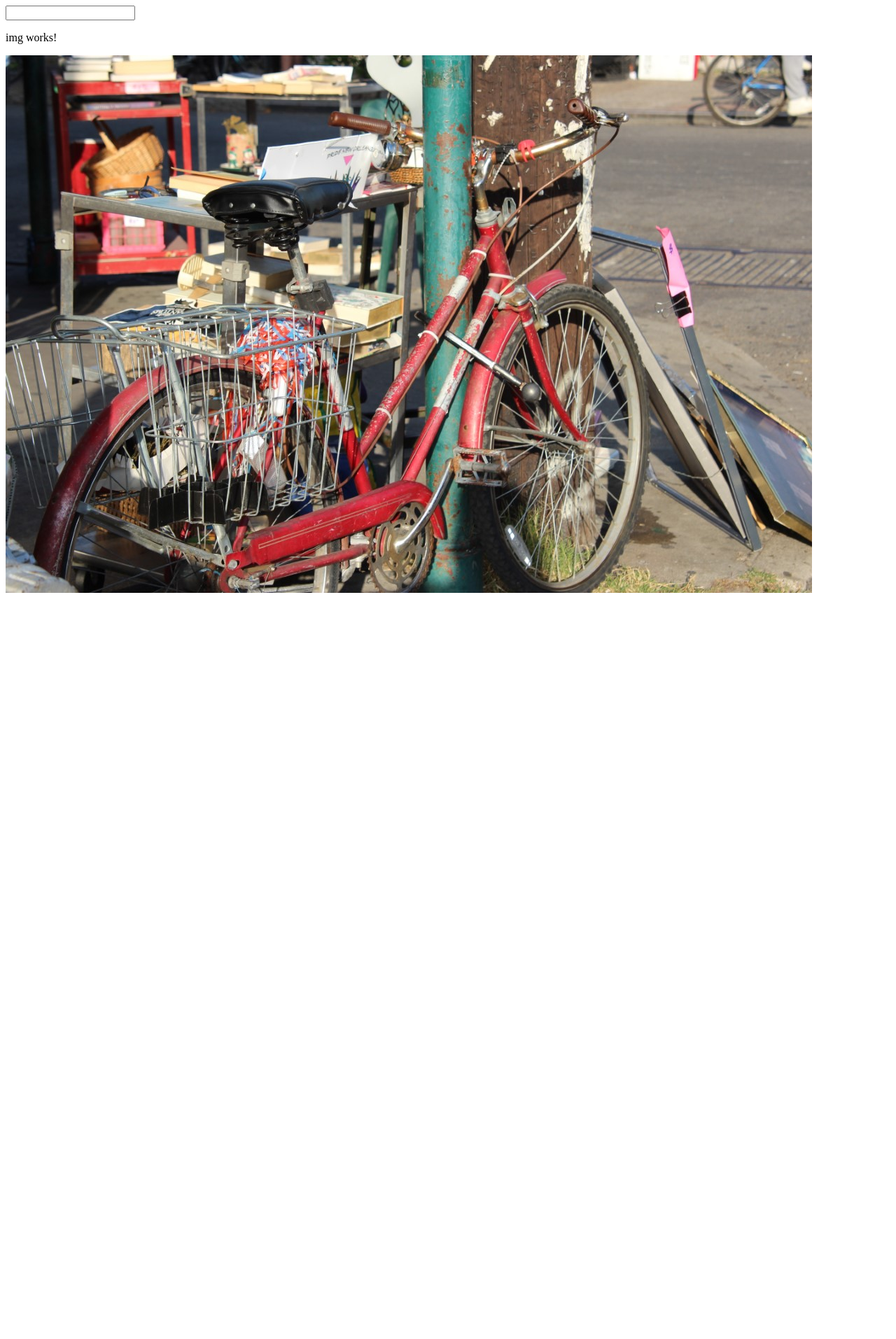
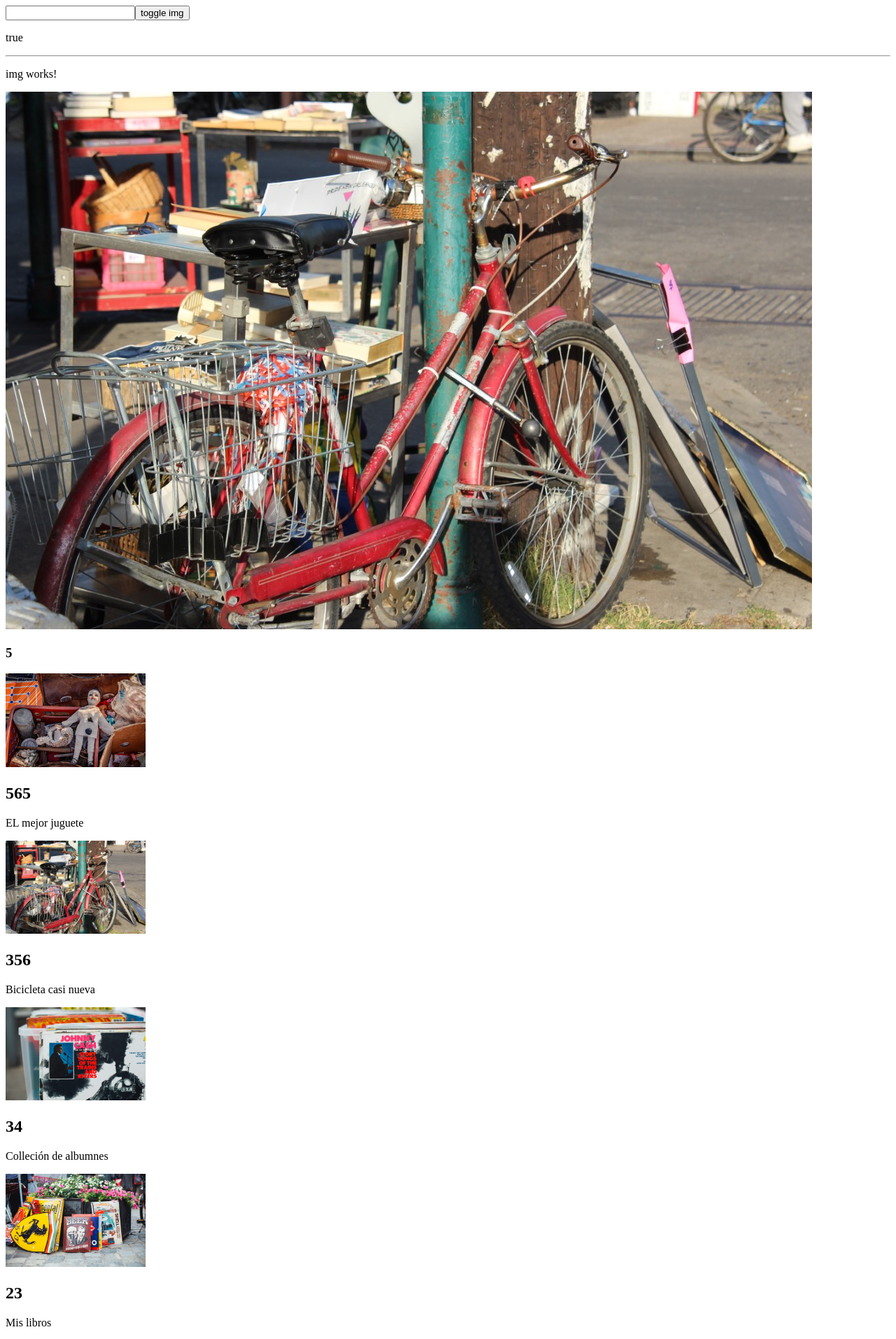
Before and after one commit to carlos2049/my-store, an Angular app: page / in a window 1280 px wide. Shown: the top 1913 px of the page at 70% size. Before the commit the page ends 859 px from the top, so only its background shows below. Built offline with nearby package versions, Linux system fonts and the light colour scheme.

Commit message:
add product component and  ngOnChanges

```diff
--- a/src/app/app.component.html
+++ b/src/app/app.component.html
@@ -1,5 +1,9 @@
 <input type="text" [(ngModel)]="imgParent">
-<app-img [img]="imgParent" (loaded)="onLoaded($event)" ></app-img>
+<button (click)="toggleImg()" >toggle img</button>
+<p> {{showImg}} </p>
+<hr>
+<app-img *ngIf="showImg" [img]="imgParent" (loaded)="onLoaded($event)" ></app-img>
+<app-product [product]="product" *ngFor=" let product of products" ></app-product>
 
 
 
--- a/src/app/app.component.ts
+++ b/src/app/app.component.ts
@@ -1,5 +1,6 @@
 import { Component } from '@angular/core';
 import { Product } from './product.model'
+import { IProduct } from './models/product.model'
 
 @Component({
   selector: 'app-root',
@@ -8,6 +9,49 @@ import { Product } from './product.model'
 })
 export class AppComponent {
   imgParent = ''
+  showImg = true
+
+  products: IProduct[] = [
+    {
+      id: '1',
+      name: 'EL mejor juguete',
+      price: 565,
+      image: './assets/images/toy.jpg'
+      // category: 'all',
+    },
+    {
+      id: '2',
+      name: 'Bicicleta casi nueva',
+      price: 356,
+      image: './assets/images/bike.jpg'
+    },
+    {
+      id: '3',
+      name: 'Colleción de albumnes',
+      price: 34,
+      image: './assets/images/album.jpg'
+    },
+    {
+      id: '4',
+      name: 'Mis libros',
+      price: 23,
+      image: './assets/images/books.jpg'
+    },
+    {
+      id: '5',
+      name: 'Casa para perro',
+      price: 34,
+      image: './assets/images/house.jpg'
+    },
+    {
+      id: '6',
+      name: 'Gafas',
+      price: 3434,
+      image: './assets/images/glasses.jpg'
+    }
+  ]
+
+  //
 
   widthImg = 10
   name = 'carloss';
@@ -33,39 +77,39 @@ export class AppComponent {
     height: 100,
     background: 'red'
   }
-  products: Product[] = [
-    {
-      name: 'EL mejor juguete',
-      price: 565,
-      image: './assets/images/toy.jpg',
-      category: 'all',
-    },
-    {
-      name: 'Bicicleta casi nueva',
-      price: 356,
-      image: './assets/images/bike.jpg'
-    },
-    {
-      name: 'Colleción de albumnes',
-      price: 34,
-      image: './assets/images/album.jpg'
-    },
-    {
-      name: 'Mis libros',
-      price: 23,
-      image: './assets/images/books.jpg'
-    },
-    {
-      name: 'Casa para perro',
-      price: 34,
-      image: './assets/images/house.jpg'
-    },
-    {
-      name: 'Gafas',
-      price: 3434,
-      image: './assets/images/glasses.jpg'
-    }
-  ]
+  // products: Product[] = [
+  //   {
+  //     name: 'EL mejor juguete',
+  //     price: 565,
+  //     image: './assets/images/toy.jpg',
+  //     category: 'all',
+  //   },
+  //   {
+  //     name: 'Bicicleta casi nueva',
+  //     price: 356,
+  //     image: './assets/images/bike.jpg'
+  //   },
+  //   {
+  //     name: 'Colleción de albumnes',
+  //     price: 34,
+  //     image: './assets/images/album.jpg'
+  //   },
+  //   {
+  //     name: 'Mis libros',
+  //     price: 23,
+  //     image: './assets/images/books.jpg'
+  //   },
+  //   {
+  //     name: 'Casa para perro',
+  //     price: 34,
+  //     image: './assets/images/house.jpg'
+  //   },
+  //   {
+  //     name: 'Gafas',
+  //     price: 3434,
+  //     image: './assets/images/glasses.jpg'
+  //   }
+  // ]
 
 
   toggleButton() {
@@ -101,4 +145,8 @@ export class AppComponent {
 
   }
 
+  toggleImg() {
+    this.showImg = !this.showImg
+  }
+
 }
--- a/src/app/app.module.ts
+++ b/src/app/app.module.ts
@@ -5,11 +5,13 @@ import { FormsModule } from '@angular/forms';
 import { AppRoutingModule } from './app-routing.module';
 import { AppComponent } from './app.component';
 import { ImgComponent } from './components/img/img.component';
+import { ProductComponent } from './components/product/product.component';
 
 @NgModule({
   declarations: [
     AppComponent,
-    ImgComponent
+    ImgComponent,
+    ProductComponent
   ],
   imports: [
     BrowserModule,
--- a/src/app/components/img/img.component.html
+++ b/src/app/components/img/img.component.html
@@ -5,3 +5,4 @@
 <ng-template #elseImg>
   <img [src]="imageDefault" alt="">
 </ng-template>
+<h3>{{counter}}</h3>
--- a/src/app/components/img/img.component.ts
+++ b/src/app/components/img/img.component.ts
@@ -1,19 +1,66 @@
-import { Component, OnInit, Input, Output, EventEmitter } from '@angular/core';
+import { Component, OnInit, Input, Output, EventEmitter, OnChanges, SimpleChanges, AfterViewInit, OnDestroy } from '@angular/core';
 
 @Component({
   selector: 'app-img',
   templateUrl: './img.component.html',
   styleUrls: ['./img.component.scss']
 })
-export class ImgComponent implements OnInit {
+export class ImgComponent implements OnInit, OnChanges, AfterViewInit, OnDestroy {
 
-  @Input() img: string = 'valor init'
+  img: string = 'valor init'
+
+  @Input('img')
+  set changeImg(newImg: string) {
+    /// aqui eschuchamos cambios especificos,
+    // tambien se puede eschuchar en ngOnChanges pero ahi eschucha todos los input, y se debe especificar cual escuchar
+    this.img = newImg
+    console.log('change just img', this.img);
+
+  }
+  @Input() alt: string = 'valor init'
   @Output() loaded = new EventEmitter<string>()
   imageDefault = './assets/images/bike.jpg'
+  counter = 0
+  counterFn: number | undefined
 
-  constructor() { }
+  constructor() {
+    // before render
+    // no realizar cosas asincronas
+    console.log('contructor', 'imgValue=>', this.img);
+
+  }
+  ngOnChanges(changes: SimpleChanges): void {
+    // antes y durante el  render
+    // changes inputs -- times
+    console.log('ngOnChanges', 'imgValue=>', this.img);
+    // con esto podemos ver todos los cambios del input, pero hay que especificar que
+    console.log('changes', changes['changeImg']);
+
+  }
 
   ngOnInit(): void {
+    // before render
+    // aqui se pueden realizar tareas asinconas, pero solo se ejecuta una vez
+    console.log('ngOnInit', 'imgValue=>', this.img);
+    this.counterFn = window.setInterval(() => {
+      this.counter += 1
+      console.log('run counter');
+
+    }, 1000)
+
+  }
+
+  ngAfterViewInit(): void {
+    // despues del render
+    // manejamos hijos
+    console.log('ngAfterViewInit');
+
+  }
+  ngOnDestroy(): void {
+    // delete component
+    console.log('ngOnDestroy');
+    window.clearInterval(this.counterFn)
+
   }
 
   imgError() {
--- /dev/null
+++ b/src/app/components/product/product.component.html
@@ -0,0 +1,3 @@
+<img [src]="product.image" alt="image" width="200">
+<h2>{{product.price}} </h2>
+<p>{{product.name}}</p>
--- /dev/null
+++ b/src/app/components/product/product.component.ts
@@ -0,0 +1,25 @@
+import { Component, OnInit, Input } from '@angular/core';
+import { IProduct } from '../../models/product.model'
+
+@Component({
+  selector: 'app-product',
+  templateUrl: './product.component.html',
+  styleUrls: ['./product.component.scss']
+})
+export class ProductComponent implements OnInit {
+
+  @Input() product: IProduct = {
+    id: '',
+    name: '',
+    image: '',
+    price: 0
+  }
+
+  constructor() {
+
+  }
+
+  ngOnInit(): void {
+  }
+
+}
--- /dev/null
+++ b/src/app/models/product.model.ts
@@ -0,0 +1,6 @@
+export interface IProduct {
+  id: string,
+  name: string,
+  price: number,
+  image: string
+}
```
Also changed, not shown: src/app/components/product/product.component.scss (added), 1 other file (tests, documents, lock files or other folders).
